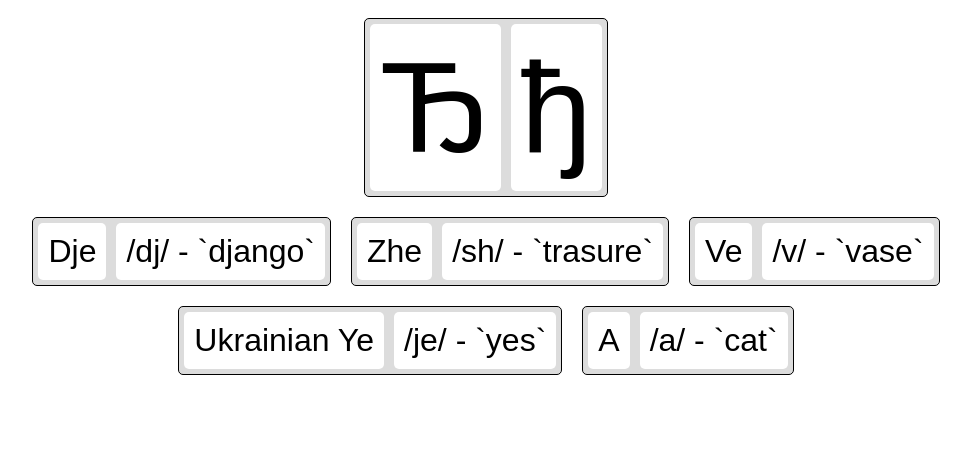
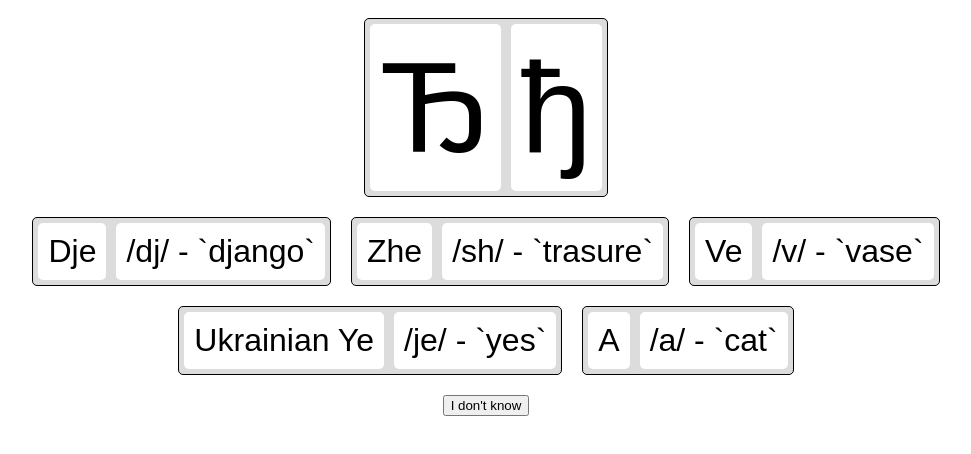
Before and after one commit to sergiouph/quizzes, a React app: page / in a window 1280 px wide. Shown: the top 454 px of the page, without its empty margins (154-1125 px from the left). Built offline with nearby package versions, Linux system fonts and the light colour scheme; the HTML template or start-up script is replaced by a standard one.

Commit message:
Add I don't know button

```diff
--- a/src/SelectOptionQuiz.tsx
+++ b/src/SelectOptionQuiz.tsx
@@ -20,17 +20,24 @@ function generateCardDataItems(optionCases: OptionCase[]): CardData[] {
 
 export interface SelectOptionQuizProperties {
   quiz: Quiz
+  autoNext: boolean
 }
 
 export const SelectOptionQuiz = (props: SelectOptionQuizProperties) => {
   const [question, setQuestion] = useState<OptionCase|undefined>(undefined);
   const [cardDataItems, setCardDataItems] = useState<CardData[]>([]);
+  const [completed, setCompleted] = useState<boolean>(false);
 
   if (question === undefined) {
     const quizCase = generateQuizCase(props.quiz)
     setQuestion(quizCase.question)
     setCardDataItems(generateCardDataItems(quizCase.options))
+    setCompleted(false)
     return <div>Loading...</div>
+  }
+
+  const onNext = () => {
+    setQuestion(undefined)
   }
 
   const optionCards = cardDataItems.map((cardData, index) => {
@@ -38,27 +45,42 @@ export const SelectOptionQuiz = (props: SelectOptionQuizProperties) => {
       cardData.covered = false
       setCardDataItems([...cardDataItems])
 
+
       if (cardData.optionCase.isAnswer) {
-        setTimeout(() => {
-          setQuestion(undefined)
-        }, DELAY);
+        if (props.autoNext) {
+          setTimeout(() => {
+            onNext()
+          }, DELAY);
+        }
+        else {
+          setCompleted(true)
+        }
       }
     }
 
     const status = cardData.covered ? undefined : cardData.optionCase.isAnswer;
-    return <Card key={index} terms={cardData.optionCase.terms} onSelected={onSelected} status={status} />
+    return <Card key={index} terms={cardData.optionCase.terms} onSelected={cardData.covered ? onSelected : undefined} status={status} />
   })
+
+  const onIDK = () => {
+    for (const cardData of cardDataItems) {
+      cardData.covered = !cardData.optionCase.isAnswer
+    }
+
+    setCardDataItems([...cardDataItems])
+    setCompleted(true)
+  }
 
   return (
     <div className="select-option-quiz">
-      <div className="card-container question">
+      <div className="question card-container">
         <Card terms={question.terms} />
       </div>
-      <div className="card-container options">
+      <div className="options card-container">
         {optionCards}
       </div>
-      <div>
-
+      <div className="actions">
+        {completed ? <button onClick={onNext}>Next</button> : <button onClick={onIDK}>I don't know</button> }
       </div>
     </div>
   )
--- a/src/index.tsx
+++ b/src/index.tsx
@@ -12,7 +12,7 @@ const source = buildSource(sourceData)
 
 const App = () => (
   <div className="app">
-    <SelectOptionQuiz quiz={source.quizzes[0]} />
+    <SelectOptionQuiz quiz={source.quizzes[0]} autoNext={true} />
   </div>
 );
 
--- a/src/style.scss
+++ b/src/style.scss
@@ -7,6 +7,14 @@ body {
 .select-option-quiz {
     .question {
         font-size: 400%;
+    }
+    .actions {
+        display: flex;
+        flex-direction: row;
+        flex-wrap: wrap;
+        justify-content: center;
+        align-items: stretch;
+        padding: 10px;
     }
 }
 
```
Also changed, not shown: 1 other file (tests, documents, lock files or other folders).
